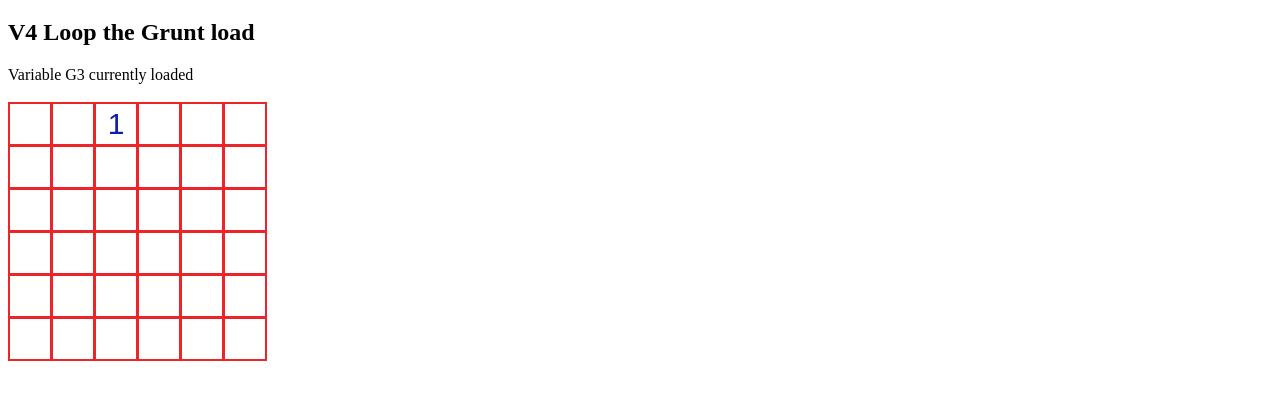
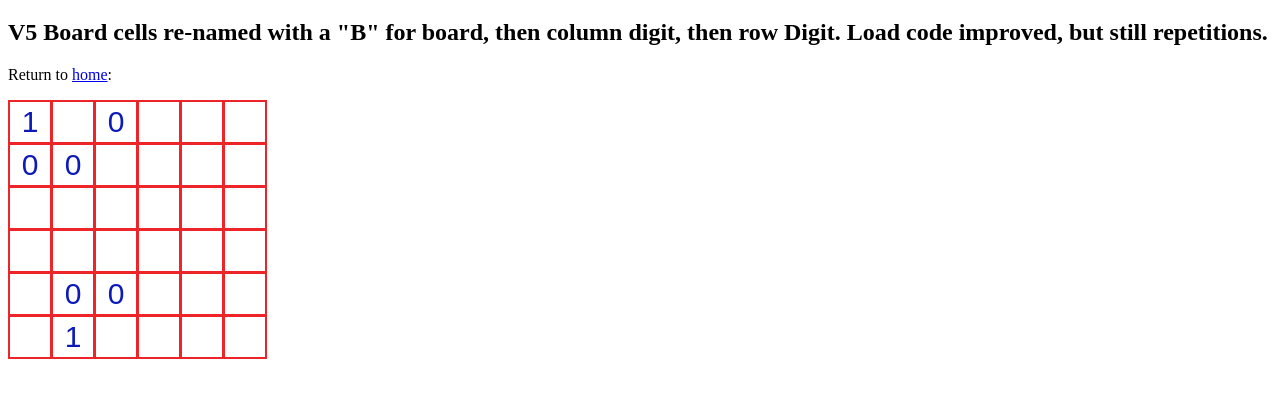
Before and after one commit to jackRyko/6x6BinaryPuzzle, a plain HTML site: page index.html in a window 1280 px wide. Shown: the part 61-460 px from the top of the page. Drawn offline with Linux system fonts and the light colour scheme.

Commit message:
V5 Rename all "Board" text boxes

```diff
--- a/index.html
+++ b/index.html
@@ -1,5 +1,5 @@
 <!-- Binary Puzzle V02 -->
-<!-- Developer - Nev -->
+<!-- Developer - Callum -->
 <!-- V02 has a 6 x 6 grid for 0's and 1's -->
 <!DOCTYPE html>
 <html>
@@ -16,35 +16,28 @@
 		var G3 = [null, null, 1, null, null, null, null, null, null, null, null, null, null, null, null, null, null, null, null, null, null, null, null, null, null, null, null, null, null, null, null, null, null, null, null, null];
 
 		function LoadGrid(G) {
-			var Row = 6;
-			var Col = 6;
+			var Row = 4;
+			var Col = 3;
 			var Grid = [];
 
-			for (let i = 0; i < Row; i++){
-				document.getElementById('A' + (i + 1)).value = G[i];
+			for (let i = 0; i < Col; i++){
+				document.getElementById('B' + (i + 1) + '1').value = G[i];
 			}
-			for (let i = 0; i < Row; i++){
-				document.getElementById('B' + (i + 1)).value = G[Col + i];
+			for (let i = 0; i < Col; i++){
+				document.getElementById('B' + (i + 1) + '2').value = G[Row + i];
 			}
-			for (let i = 0; i < Row; i++){
-				document.getElementById('C' + (i + 1)).value = G[2 * Col + i];
+			for (let i = 0; i < Col; i++){
+				document.getElementById('B' + (i + 1) + '3').value = G[2 * Row + i];
 			}
-			for (let i = 0; i < Row; i++){
-				document.getElementById('D' + (i + 1)).value = G[3 * Col + i];
+			for (let i = 0; i < Col; i++){
+				document.getElementById('B' + (i + 1) + '3').value = G[3 * Row + i];
 			}
-			for (let i = 0; i < Row; i++){
-				document.getElementById('E' + (i + 1)).value = G[4 * Col + i];
+			for (let i = 0; i < Col; i++){
+				document.getElementById('B' + (i + 1) + '5').value = G[4 * Row + i];
 			}
-
-            /*
-			If I leave this in it does not match the picture so I removed it
-			document.getElementById('F1').value = "";
-            document.getElementById('F2').value = 0;
-            document.getElementById('F3').value = "";
-            document.getElementById('F4').value = "";
-            document.getElementById('F5').value = 1;
-            document.getElementById('F6').value = 1;
-			*/
+			for (let i = 0; i < Col; i++){
+				document.getElementById('B' + (i + 1) + '6').value = G[5 * Row + i];
+			}
 		}
 
 
@@ -69,98 +62,97 @@
         }
     </style>
 </head>
-<body onload="LoadGrid(G3)">
+<body onload="LoadGrid(G1)">
     <!--  notes about modules  -->
     <form id="input">
         <h1>6x6 Binary Puzzle Game</h1>
-        <h2>V4 Loop the Grunt load</h2>
-        Variable G3 currently loaded<br />
-        <br />
+        <h2>V5 Board cells re-named with a "B" for board, then column digit, then row Digit. Load code improved, but still repetitions.</h2>
     </form>
+	<p>Return to <a href="index.html">home</a>:</p>
     <table class="gameboard">
         <tr>
             <td>
-                <input id="A1" type="text" class="gameboard" /></td>
+                <input id="B11" type="text" class="gameboard" /></td>
             <td>
-                <input id="A2" type="text" class="gameboard" /></td>
+                <input id="B21" type="text" class="gameboard" /></td>
             <td>
-                <input id="A3" type="text" class="gameboard" /></td>
+                <input id="B31" type="text" class="gameboard" /></td>
             <td>
-                <input id="A4" type="text" class="gameboard" /></td>
+                <input id="B41" type="text" class="gameboard" /></td>
             <td>
-                <input id="A5" type="text" class="gameboard" /></td>
+                <input id="B51" type="text" class="gameboard" /></td>
             <td>
-                <input id="A6" type="text" class="gameboard" /></td>
+                <input id="B61" type="text" class="gameboard" /></td>
         </tr>
         <tr>
             <td>
-                <input id="B1" type="text" class="gameboard" /></td>
+                <input id="B12" type="text" class="gameboard" /></td>
             <td>
-                <input id="B2" type="text" class="gameboard" /></td>
+                <input id="B22" type="text" class="gameboard" /></td>
             <td>
-                <input id="B3" type="text" class="gameboard" /></td>
+                <input id="B32" type="text" class="gameboard" /></td>
             <td>
-                <input id="B4" type="text" class="gameboard" /></td>
+                <input id="B42" type="text" class="gameboard" /></td>
             <td>
-                <input id="B5" type="text" class="gameboard" /></td>
+                <input id="B52" type="text" class="gameboard" /></td>
             <td>
-                <input id="B6" type="text" class="gameboard" /></td>
+                <input id="B62" type="text" class="gameboard" /></td>
         </tr>
         <tr>
             <td>
-                <input id="C1" type="text" class="gameboard" /></td>
+                <input id="B13" type="text" class="gameboard" /></td>
             <td>
-                <input id="C2" type="text" class="gameboard" /></td>
+                <input id="B23" type="text" class="gameboard" /></td>
             <td>
-                <input id="C3" type="text" class="gameboard" /></td>
+                <input id="B33" type="text" class="gameboard" /></td>
             <td>
-                <input id="C4" type="text" class="gameboard" /></td>
+                <input id="B43" type="text" class="gameboard" /></td>
             <td>
-                <input id="C5" type="text" class="gameboard" /></td>
+                <input id="B53" type="text" class="gameboard" /></td>
             <td>
-                <input id="C6" type="text" class="gameboard" /></td>
+                <input id="B63" type="text" class="gameboard" /></td>
         </tr>
         <tr>
             <td>
-                <input id="D1" type="text" class="gameboard" /></td>
+                <input id="B14" type="text" class="gameboard" /></td>
             <td>
-                <input id="D2" type="text" class="gameboard" /></td>
+                <input id="B24" type="text" class="gameboard" /></td>
             <td>
-                <input id="D3" type="text" class="gameboard" /></td>
+                <input id="B34" type="text" class="gameboard" /></td>
             <td>
-                <input id="D4" type="text" class="gameboard" /></td>
+                <input id="B44" type="text" class="gameboard" /></td>
             <td>
-                <input id="D5" type="text" class="gameboard" /></td>
+                <input id="B54" type="text" class="gameboard" /></td>
             <td>
-                <input id="D6" type="text" class="gameboard" /></td>
+                <input id="B64" type="text" class="gameboard" /></td>
         </tr>
         <tr>
             <td>
-                <input id="E1" type="text" class="gameboard" /></td>
+                <input id="B15" type="text" class="gameboard" /></td>
             <td>
-                <input id="E2" type="text" class="gameboard" /></td>
+                <input id="B25" type="text" class="gameboard" /></td>
             <td>
-                <input id="E3" type="text" class="gameboard" /></td>
+                <input id="B35" type="text" class="gameboard" /></td>
             <td>
-                <input id="E4" type="text" class="gameboard" /></td>
+                <input id="B45" type="text" class="gameboard" /></td>
             <td>
-                <input id="E5" type="text" class="gameboard" /></td>
+                <input id="B55" type="text" class="gameboard" /></td>
             <td>
-                <input id="E6" type="text" class="gameboard" /></td>
+                <input id="B65" type="text" class="gameboard" /></td>
         </tr>
         <tr>
             <td>
-                <input id="F1" type="text" class="gameboard" /></td>
+                <input id="B16" type="text" class="gameboard" /></td>
             <td>
-                <input id="F2" type="text" class="gameboard" /></td>
+                <input id="B26" type="text" class="gameboard" /></td>
             <td>
-                <input id="F3" type="text" class="gameboard" /></td>
+                <input id="B36" type="text" class="gameboard" /></td>
             <td>
-                <input id="F4" type="text" class="gameboard" /></td>
+                <input id="B46" type="text" class="gameboard" /></td>
             <td>
-                <input id="F5" type="text" class="gameboard" /></td>
+                <input id="B56" type="text" class="gameboard" /></td>
             <td>
-                <input id="F6" type="text" class="gameboard" /></td>
+                <input id="B66" type="text" class="gameboard" /></td>
         </tr>
     </table>
 </body>
```
